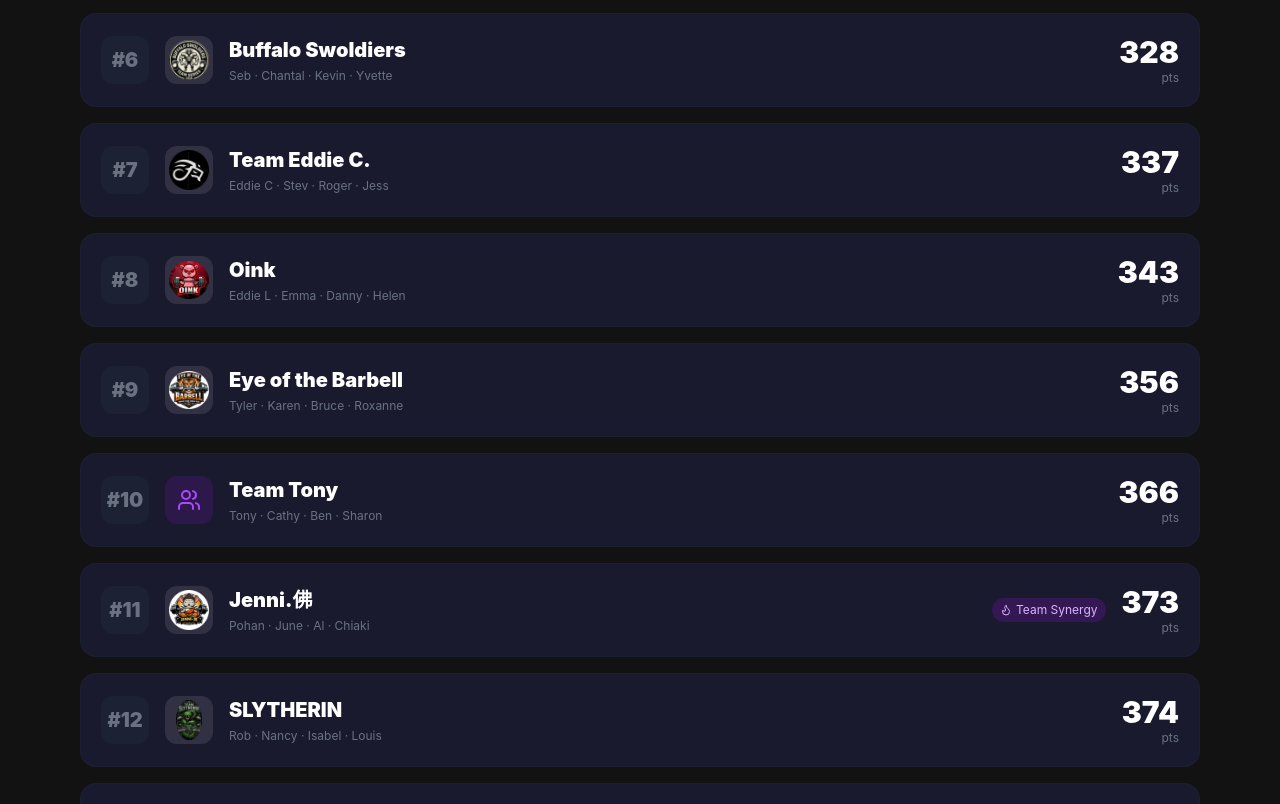
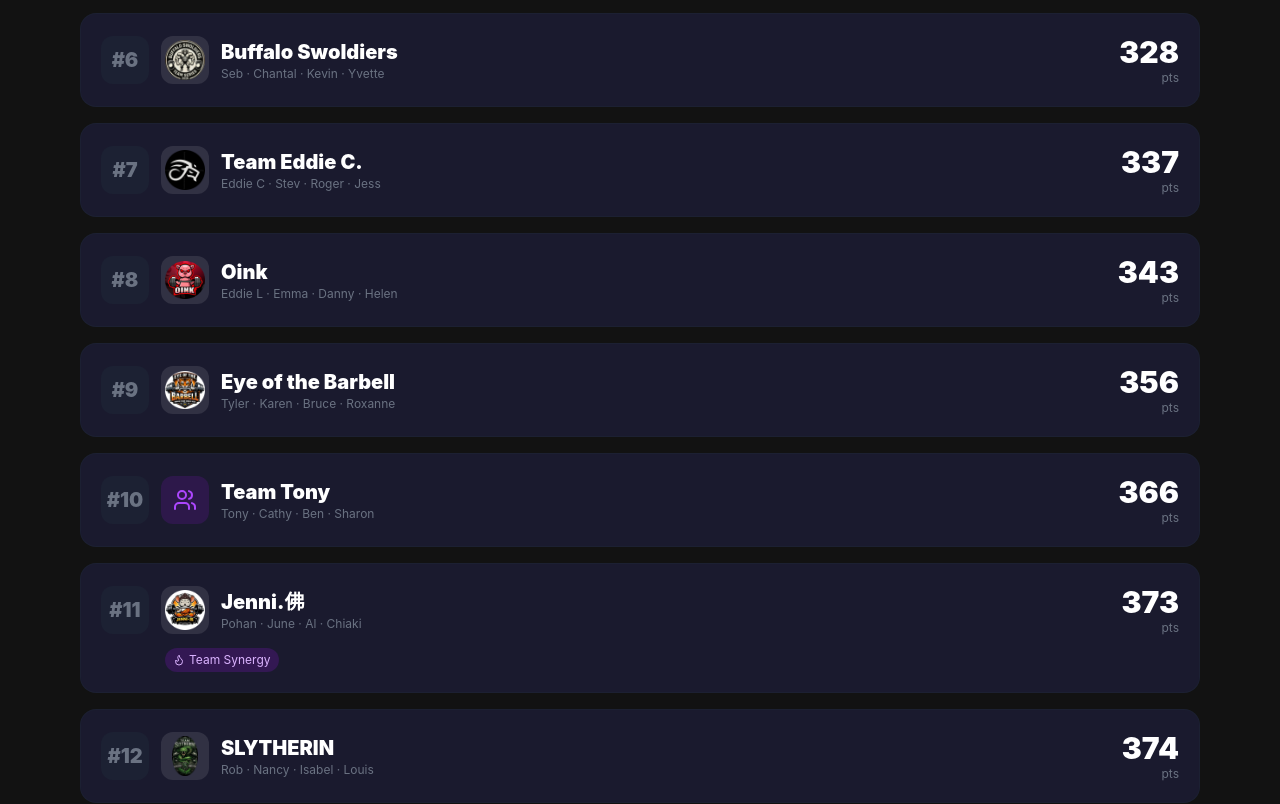
Before and after one commit to darkglassb7k/crossfit-bakesi-2026-team-series, a Next.js app: page / in a window 1280 px wide. Shown: the part 1680-2484 px from the top of the page. Built offline with nearby package versions, Linux system fonts and the light colour scheme.

Commit message:
Grid layout for leaderboard cards: aligned columns across all teams

```diff
--- a/src/app/page.tsx
+++ b/src/app/page.tsx
@@ -176,16 +176,17 @@ export default function Dashboard() {
               <button
                 key={team.teamName}
                 onClick={() => setSelectedTeam(team)}
-                className={`w-full text-left p-5 rounded-2xl border transition-all duration-300 hover:scale-[1.01] hover:shadow-lg cursor-pointer group ${
+                className={`w-full text-left p-4 md:p-5 rounded-2xl border transition-all duration-300 hover:scale-[1.01] hover:shadow-lg cursor-pointer group ${
                   isTop3
                     ? `bg-gradient-to-r ${medalColors[rank - 1]} shadow-[0_0_25px_rgba(138,43,226,0.2)]`
                     : "bg-[#1a1a2e] border-gray-800/40 hover:border-purple-700/50"
                 }`}
               >
-                <div className="flex items-center justify-between">
-                  <div className="flex items-center gap-4">
+                {/* Grid: fixed columns for rank, logo, name (flex), score */}
+                <div className="grid items-center gap-3" style={{ gridTemplateColumns: "3rem 3rem 1fr auto" }}>
+                  {/* Rank */}
                   <div
-                      className={`w-12 h-12 rounded-xl flex items-center justify-center font-black text-xl ${
+                    className={`w-10 h-10 md:w-12 md:h-12 rounded-xl flex items-center justify-center font-black text-lg md:text-xl ${
                       rank === 1
                         ? "bg-yellow-500/30 text-yellow-300"
                         : rank === 2
@@ -198,56 +199,44 @@ export default function Dashboard() {
                     {`#${rank}`}
                   </div>
 
+                  {/* Logo */}
                   {team.logo ? (
                     <img
                       src={team.logo}
                       alt={`${displayName(team)} logo`}
-                        className="w-12 h-12 rounded-xl object-contain bg-white/10 p-1"
+                      className="w-10 h-10 md:w-12 md:h-12 rounded-xl object-contain bg-white/10 p-1"
                     />
                   ) : (
-                      <div className="w-12 h-12 rounded-xl bg-purple-900/30 flex items-center justify-center">
-                        <Users className="w-6 h-6 text-purple-500" />
+                    <div className="w-10 h-10 md:w-12 md:h-12 rounded-xl bg-purple-900/30 flex items-center justify-center">
+                      <Users className="w-5 h-5 md:w-6 md:h-6 text-purple-500" />
                     </div>
                   )}
 
-                    <div>
-                      <h3 className="text-base md:text-xl font-black group-hover:text-purple-300 transition-colors">
+                  {/* Name + Members */}
+                  <div className="min-w-0">
+                    <h3 className="text-sm md:text-xl font-black group-hover:text-purple-300 transition-colors truncate">
                       {displayName(team)}
                     </h3>
-                      <div className="flex items-center gap-2 mt-1 flex-wrap">
-                        <span className="text-xs text-gray-500">
+                    <p className="text-xs text-gray-500 truncate">
                       {team.members.map((m) => m.name).join(" · ")}
-                        </span>
+                    </p>
                   </div>
+
+                  {/* Score */}
+                  <div className="text-right">
+                    <p className="text-2xl md:text-3xl font-black text-white">{team.totalScore}</p>
+                    <p className="text-xs text-gray-500">pts</p>
                   </div>
                 </div>
 
-                  <div className="flex items-center gap-4">
-                    <div className="hidden md:flex items-center gap-2">
+                {/* Badges row */}
+                {team.badges.length > 0 && (
+                  <div className="flex items-center gap-2 mt-3 flex-wrap pl-0 md:pl-16">
                     {team.badges.map((badge, i) => (
                       <span
                         key={i}
                         className="flex items-center gap-1 text-xs bg-purple-900/40 text-purple-300 px-2 py-1 rounded-full"
                         title={badge.detail}
-                        >
-                          <BadgeIcon icon={badge.icon} className="w-3 h-3" />
-                          {badge.label}
-                        </span>
-                      ))}
-                    </div>
-                    <div className="text-right">
-                      <p className="text-3xl font-black text-white">{team.totalScore}</p>
-                      <p className="text-xs text-gray-500">pts</p>
-                    </div>
-                  </div>
-                </div>
-
-                {team.badges.length > 0 && (
-                  <div className="flex md:hidden items-center gap-2 mt-3 flex-wrap">
-                    {team.badges.map((badge, i) => (
-                      <span
-                        key={i}
-                        className="flex items-center gap-1 text-xs bg-purple-900/40 text-purple-300 px-2 py-1 rounded-full"
                       >
                         <BadgeIcon icon={badge.icon} className="w-3 h-3" />
                         {badge.label}
```
Lines whose indentation alone changed are shown as unchanged.
